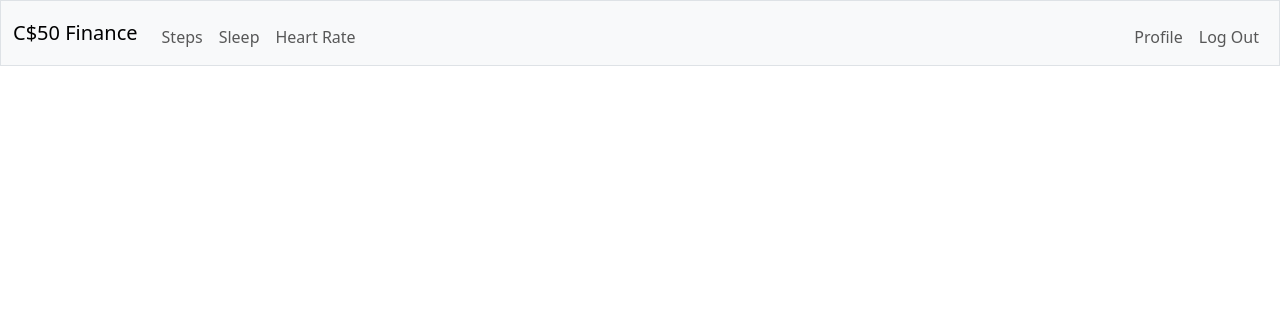
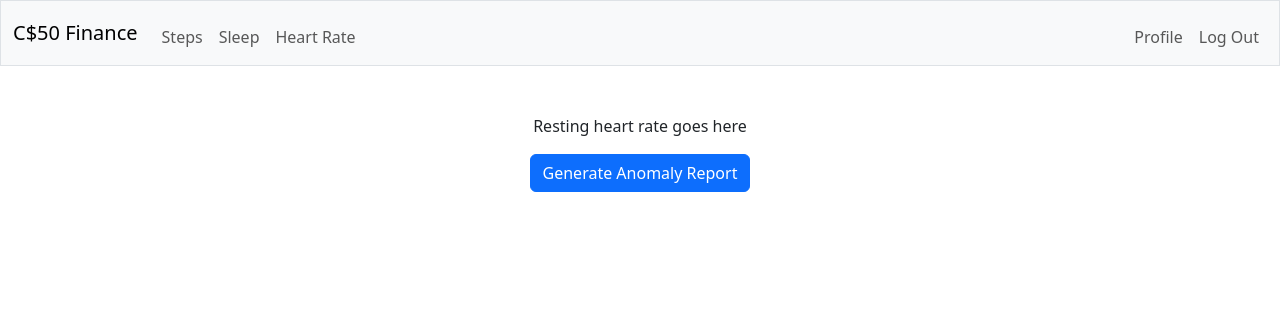
Before and after one commit to claudia-liauw/health-app, a Flask app: template templates/heart.html in a window 1280 px wide. Shown: the top 326 px of the page. Run offline with Flask 3, Linux system fonts and the light colour scheme; the template is opened without the code that fills it, so the values that code supplies are empty; the visitor is signed in with stand-in values (Sample User, id 1).

Commit message:
change heart landing page, add button to generate anomaly report

```diff
--- a/app.py
+++ b/app.py
@@ -41,20 +41,23 @@ def sleep():
     fig = px.bar(sleep, x='Date', y='Total Minutes Asleep')
     return render_template("sleep.html", fig=fig.to_html(full_html=False))
 
-@app.route("/heart-rate")
+@app.route("/heart-rate", methods=["GET", "POST"])
 def heart_rate():
-    data = pd.read_csv('data/fitbit_apr/heartrate_seconds_merged.csv')
-    data.Time = pd.to_datetime(data.Time)
-    hr = data.loc[(data.Id == data.Id.unique()[0]) & (data.Time < '2016-04-20')]
+    if request.method == "POST":
+        data = pd.read_csv('data/fitbit_apr/heartrate_seconds_merged.csv')
+        data.Time = pd.to_datetime(data.Time)
+        hr = data.loc[(data.Id == data.Id.unique()[0]) & (data.Time < '2016-04-20')]
 
-    from momentfm import MOMENTPipeline
-    model = MOMENTPipeline.from_pretrained(
-        "AutonLab/MOMENT-1-large",
-        model_kwargs={"task_name": "reconstruction"},  # For anomaly detection, we will load MOMENT in `reconstruction` mode
-        local_files_only=True,  # Whether or not to only look at local files (i.e., do not try to download the model).
-    )
-    anomalies = get_anomalies(hr, model).reset_index(drop=True)
-    return render_template("heart.html", tables=[anomalies.to_html(classes='data', header='true')])
+        from momentfm import MOMENTPipeline
+        model = MOMENTPipeline.from_pretrained(
+            "AutonLab/MOMENT-1-large",
+            model_kwargs={"task_name": "reconstruction"},  # For anomaly detection, we will load MOMENT in `reconstruction` mode
+            local_files_only=True,  # Whether or not to only look at local files (i.e., do not try to download the model).
+        )
+        anomalies = get_anomalies(hr, model).reset_index(drop=True)
+        return render_template("heart.html", tables=[anomalies.to_html(classes='data', header='true')])
+    else:
+        return render_template("heart.html", tables=None)
 
 @app.route("/register", methods=["GET", "POST"])
 def register():
--- a/templates/heart.html
+++ b/templates/heart.html
@@ -5,7 +5,13 @@
 {% endblock %}
 
 {% block main %}
-    {% for table in tables %}
-        {{ table|safe }}
-    {% endfor %}
+    <p>Resting heart rate goes here</p>
+    <form action="/heart-rate" method="post">
+        <button class="btn btn-primary" type="submit">Generate Anomaly Report</button>
+    </form>
+    {% if tables %}
+        {% for table in tables %}
+            {{ table|safe }}
+        {% endfor %}
+    {% endif %}
 {% endblock %}
```
